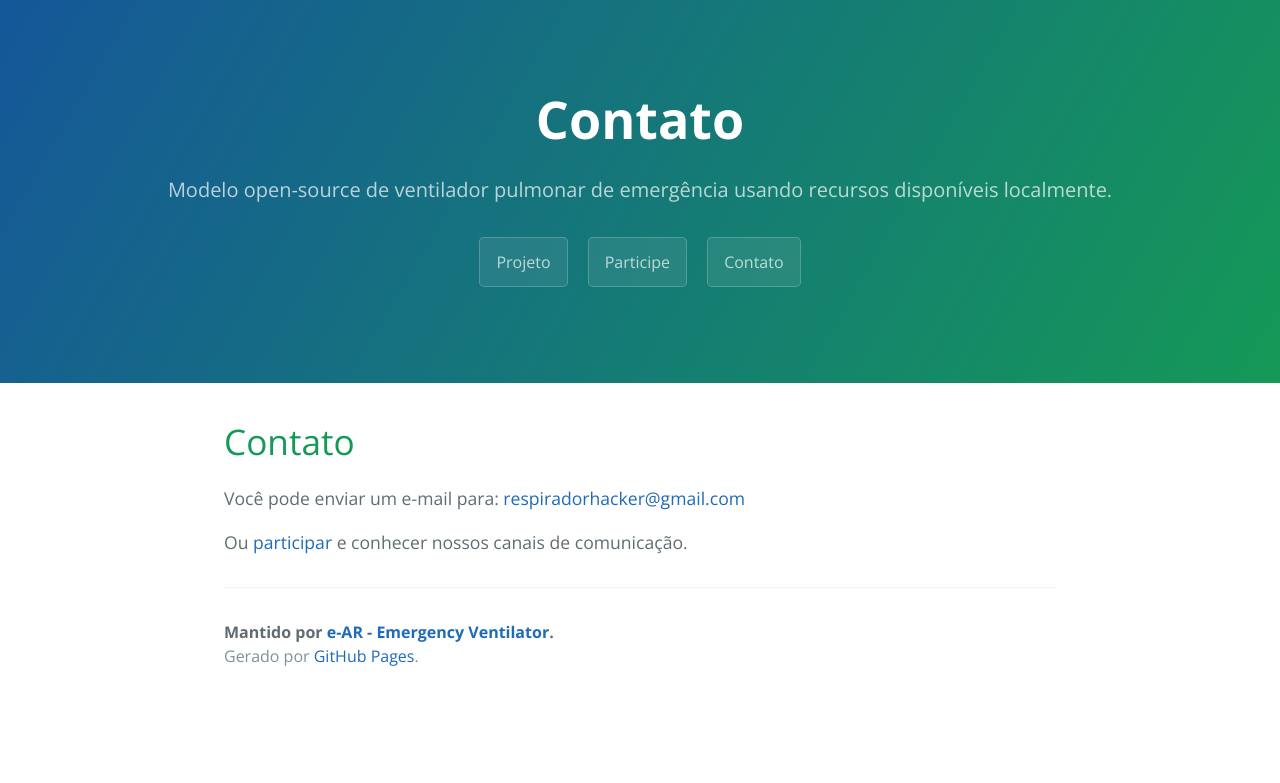
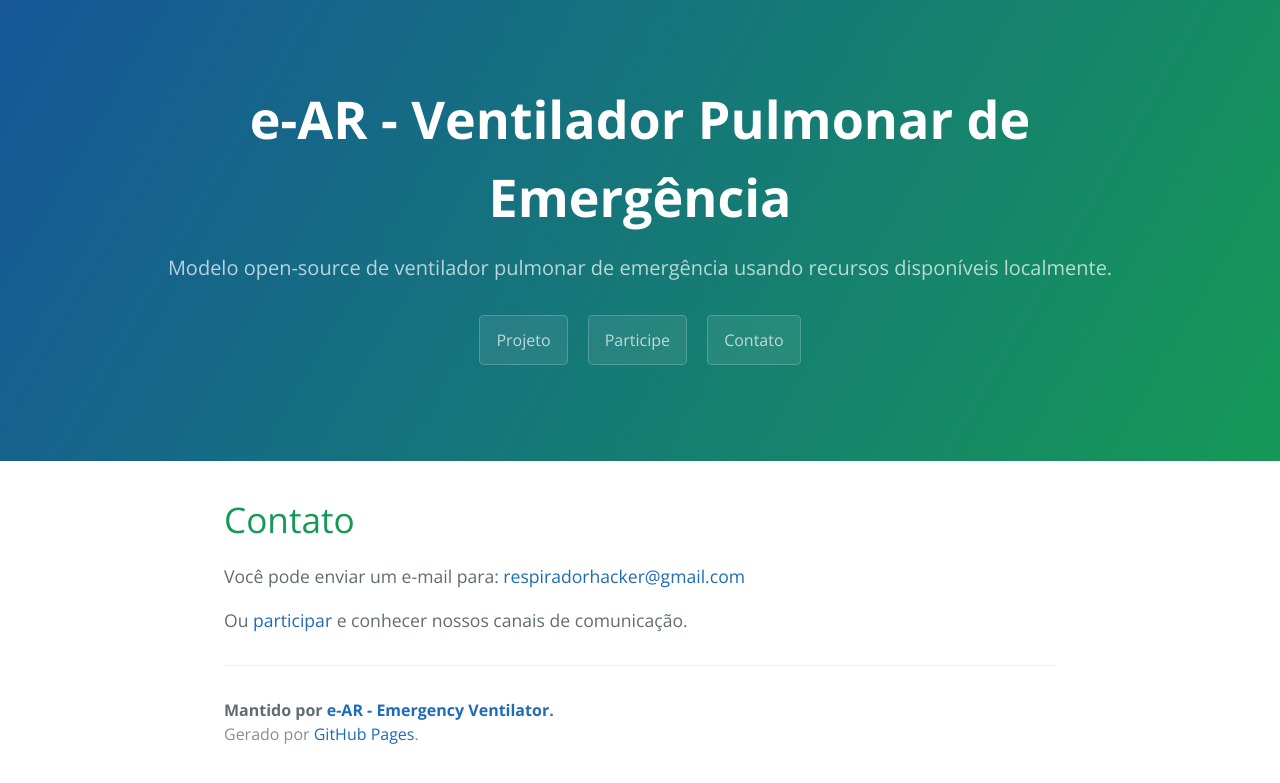
Before and after one commit to RespiradorHacker/Projeto-EAR-Celso, a Jekyll site: the page built from pages/contact.md, in a window 1280 px wide. Shown: the top 783 px of the page. Built offline with Jekyll 4.4.1, drawn with Linux system fonts in a browser that asks for light colours; our own code applies the rules of GitHub Pages for plain Markdown files.

Commit message:
Set the page title

```diff
--- a/pages/contact.md
+++ b/pages/contact.md
@@ -1,6 +1,7 @@
 ---
 layout: default
 permalink: /contato/
+title: e-AR - Ventilador Pulmonar de Emergência
 ---
 
 # Contato
```
Also changed, not shown: pages/join.md (+1 -0 lines).
